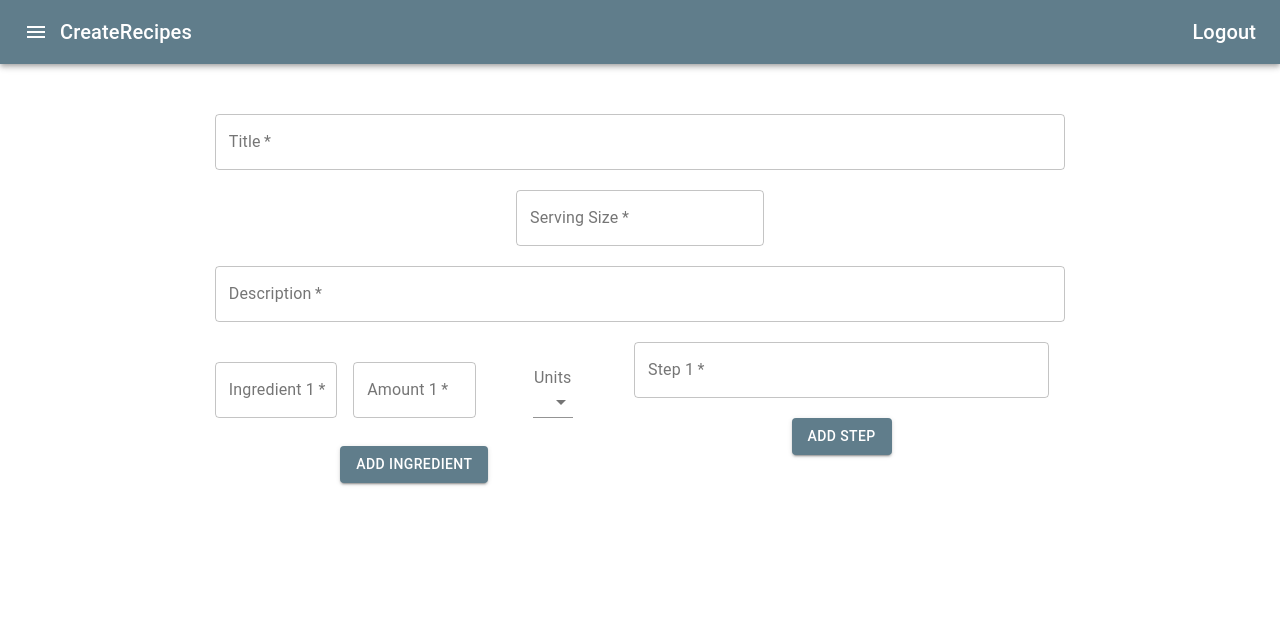
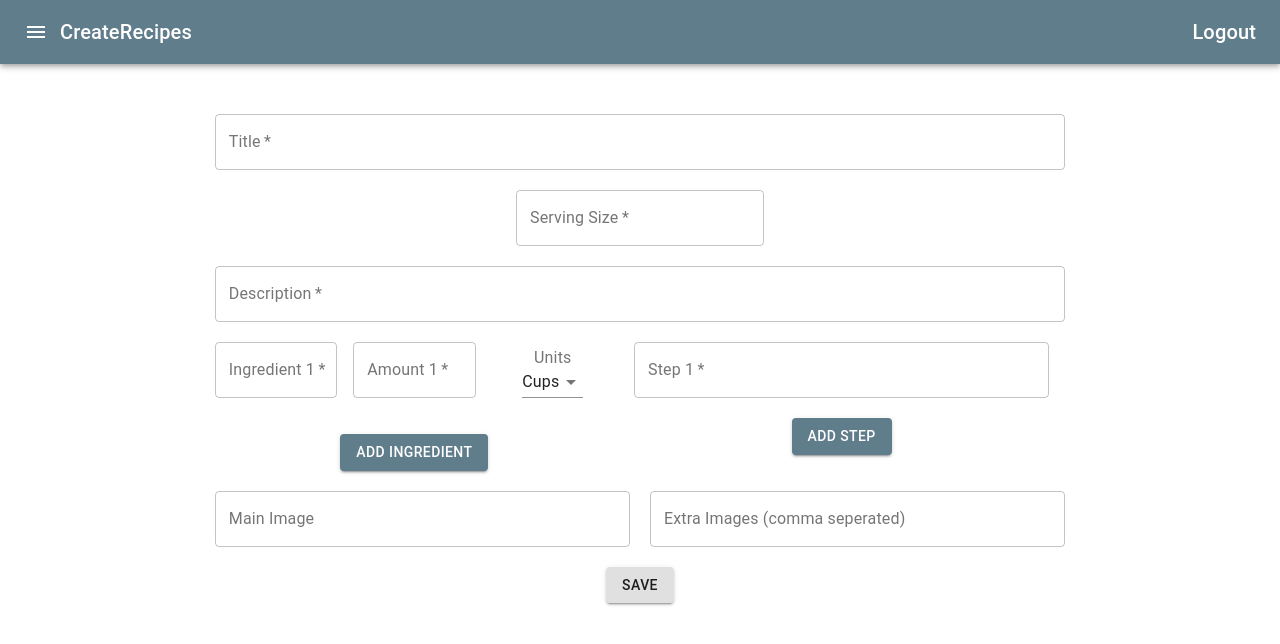
Before and after one commit to michaeljoepeterson/recipe-react, a React (Create React App) app: page / in a window 1280 px wide. Both pictures are taken after typing "Sample", "Sample123" into the empty fields and a click on the button "LOGIN". Shown: the top 644 px of the page. Built offline with nearby package versions, Linux system fonts and the light colour scheme.

Commit message:
added image inputs and finalized layout of form

```diff
--- a/src/components/create-recipe.js
+++ b/src/components/create-recipe.js
@@ -27,7 +27,7 @@ export class CreateRecipe extends React.Component{
                 <form>
                     <Grid container>
                         <Grid className="input-container-recipe" item xs={12}>
-                            <TextField fullWidth required id="title" label="Title" variant="outlined" />
+                            <TextField required fullWidth required id="title" label="Title" variant="outlined" />
                         </Grid>
                         <Grid className="input-container-recipe" item xs={12}>
                             <TextField required id="serving" label="Serving Size" variant="outlined" />
@@ -37,14 +37,14 @@ export class CreateRecipe extends React.Component{
                         </Grid>
                         <Grid className="input-container-recipe"  alignItems='flex-end' item container spacing={2} xs={12} md={6}>
                             <Grid item xs={12} md={4}>
-                                    <TextField className="input-spacing" fullWidth multiline required id="ingredient" label={"Ingredient " + this.state.step} variant="outlined" />
+                                <TextField fullWidth multiline required id="ingredient" label={"Ingredient " + this.state.step} variant="outlined" />
                             </Grid>
                             <Grid item xs={12} md={4}>
-                                    <TextField className="input-spacing" fullWidth multiline required id="amount" label={"Amount " + this.state.step} variant="outlined" />
+                                <TextField fullWidth multiline required id="amount" label={"Amount " + this.state.step} variant="outlined" />
                             </Grid>
                             <Grid item xs={12} md={4}>
                                 <InputLabel id="units">Units</InputLabel>
-                                    <Select id="units">
+                                <Select id="units" value={"cups"}>
                                     <MenuItem value={"cups"}>Cups</MenuItem>
                                     <MenuItem value={"tbs"}>Tbs</MenuItem>
                                     <MenuItem value={"ml"}>ml</MenuItem>
@@ -53,7 +53,7 @@ export class CreateRecipe extends React.Component{
                                     <MenuItem value={"pieces"}>Pieces</MenuItem>
                                 </Select>
                             </Grid>
-                                <Grid xs={12}>
+                            <Grid item xs={12}>
                                 <Button className="input-spacing" variant="contained" color="primary">Add Ingredient</Button>
                             </Grid>
                         </Grid>
@@ -61,6 +61,15 @@ export class CreateRecipe extends React.Component{
                             <TextField fullWidth multiline required id="steps" label={"Step " + this.state.step} variant="outlined" />
                             <Button className="input-spacing" variant="contained" color="primary">Add Step</Button>
                         </Grid>
+                        <Grid className="input-container-recipe" item xs={12} md={6}>
+                            <TextField fullWidth multiline id="main-image" label="Main Image" variant="outlined" />
+                        </Grid>
+                        <Grid className="input-container-recipe" item xs={12} md={6}>
+                            <TextField fullWidth multiline id="extra-images" label="Extra Images (comma seperated)" variant="outlined" />
+                        </Grid>
+                    </Grid>
+                    <Grid className="input-container-recipe" item xs={12}>
+                        <Button type="submit" variant="contained">Save</Button>
                     </Grid>
                 </form>
             </div>
```
Lines whose indentation alone changed are shown as unchanged.
